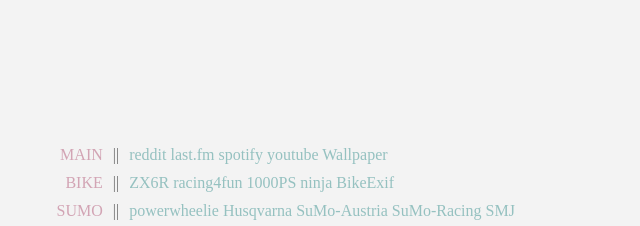
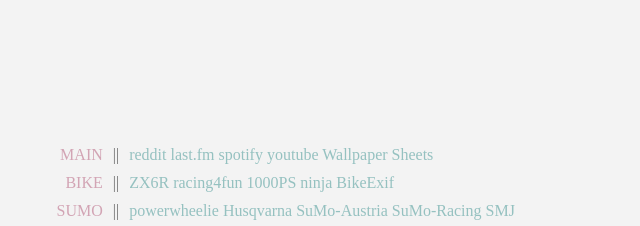
Before and after one commit to Xerolution/home, a plain HTML site: page index.html in a window 1280 px wide. Shown: the top 226 px of the page, 157-797 px from the left. Drawn offline with Linux system fonts and the light colour scheme.

Commit message:
Update index.html

```diff
--- a/index.html
+++ b/index.html
@@ -36,7 +36,7 @@ td:nth-child(2) {
 <body>
   <table valign="top" border="0" width="100%" height="20%"><tr><td><table>
 
-<tr><td align="right">MAIN</td><td>    ||  </td><td><a href="http://www.reddit.com">reddit</a>  <a href="http://www.lastfm.de/home">last.fm</a>  <a href="http://open.spotify.com">spotify</a>  <a href="https://www.youtube.com/">youtube</a>  <a href="https://boards.4chan.org/wg/catalog">Wallpaper</a>  </td></tr><tr>
+<tr><td align="right">MAIN</td><td>    ||  </td><td><a href="http://www.reddit.com">reddit</a>  <a href="http://www.lastfm.de/home">last.fm</a>  <a href="http://open.spotify.com">spotify</a>  <a href="https://www.youtube.com/">youtube</a>  <a href="https://boards.4chan.org/wg/catalog">Wallpaper</a>   <a href="https://docs.google.com/spreadsheets/u/0/">Sheets</a>   </td></tr><tr>
 
 <td align="right">BIKE</td><td>    ||  </td><td><a href="http://zx6r.com/">ZX6R</a>  <a href="http://www.racing4fun.de/">racing4fun</a>  <a href="http://www.1000ps.at">1000PS</a>  <a href="http://www.kawasaki-ninja-forum.de/">ninja</a>  <a href="http://www.bikeexif.com/">BikeExif</a>  </td></tr><tr>
 
```
